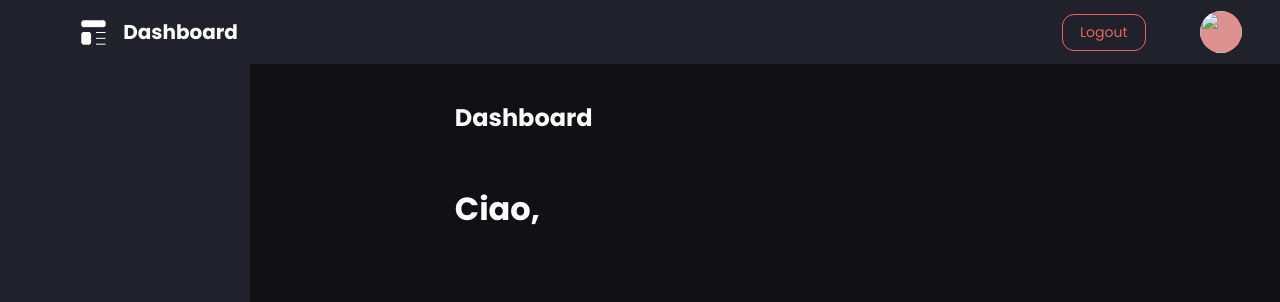
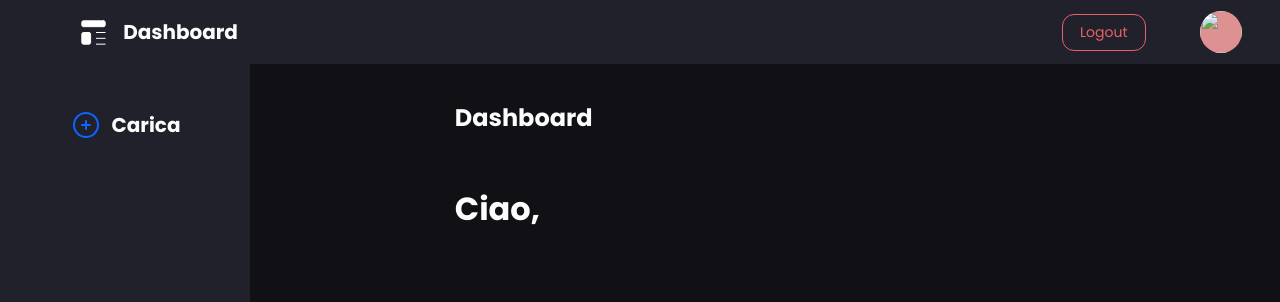
Before and after one commit to f0lg0/gelata, a Flask app: template src/webserver/web/templates/home.html in a window 1280 px wide. Shown: the top 302 px of the page. Run offline with Flask 2, Linux system fonts and the light colour scheme; the template is opened without the code that fills it: most values are stand-ins (such as "Sample title", 1, 10 or a date in 2020).

Commit message:
new: btn to go to /carica

```diff
--- a/src/webserver/web/static/css/home.css
+++ b/src/webserver/web/static/css/home.css
@@ -32,6 +32,40 @@ body {
     max-width: 250px;
     flex: 0.2;
     background-color: #21212b;
+}
+
+.create_btn_container {
+    width: 80%;
+    height: 50px;
+    margin: auto;
+    margin-top: 100px;
+
+    display: flex;
+    flex-direction: row;
+    align-items: center;
+    justify-content: center;
+}
+
+.create_btn {
+    height: 100%;
+    margin-right: 10px;
+
+    border-radius: 100px;
+
+    display: flex;
+    align-items: center;
+    justify-content: center;
+
+    cursor: pointer;
+}
+
+.create_btn svg {
+    stroke: rgb(15, 99, 255);
+}
+
+.create_btn_container p {
+    font-weight: bold;
+    font-size: 20px;
 }
 
 @media only screen and (max-width: 700px) {
--- a/src/webserver/web/templates/home.html
+++ b/src/webserver/web/templates/home.html
@@ -18,7 +18,30 @@
         <navbar-component></navbar-component>
 
         <div class="main_frame">
-            <div class="left_bar"></div>
+            <div class="left_bar">
+                <div class="create_btn_container">
+                    <div class="create_btn" onclick="location.href = '/carica'">
+                        <svg
+                            xmlns="http://www.w3.org/2000/svg"
+                            class="icon icon-tabler icon-tabler-circle-plus"
+                            width="32"
+                            height="32"
+                            viewBox="0 0 24 24"
+                            stroke-width="1.5"
+                            stroke="#ffffff"
+                            fill="none"
+                            stroke-linecap="round"
+                            stroke-linejoin="round"
+                        >
+                            <path stroke="none" d="M0 0h24v24H0z" fill="none" />
+                            <circle cx="12" cy="12" r="9" />
+                            <line x1="9" y1="12" x2="15" y2="12" />
+                            <line x1="12" y1="9" x2="12" y2="15" />
+                        </svg>
+                    </div>
+                    <p>Carica</p>
+                </div>
+            </div>
             <div class="dashboard">
                 <div class="banner">
                     <div class="content">
```
